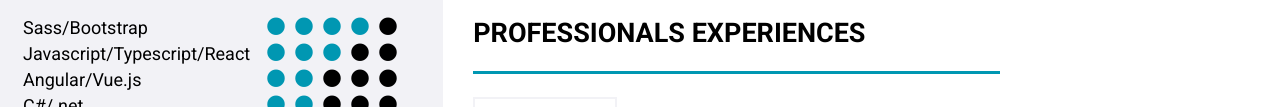
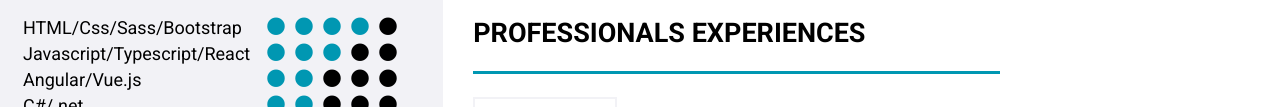
Before and after one commit to Yradouani/english_cv, a website: page index.html in a window 1280 px wide. Shown: the part 323-430 px from the top of the page. Drawn offline with Linux system fonts and the light colour scheme; a web font is replaced by a local one.

Commit message:
change title

```diff
--- a/index.html
+++ b/index.html
@@ -73,7 +73,7 @@
         <div class="languages-container">
             <h3>LANGUAGES & FRAMEWORK</h3>
             <div class="css">
-                <span>Sass/Bootstrap</span>
+                <span>HTML/Css/Sass/Bootstrap</span>
                 <div class="dot-container">
                     <span class="dot-1"><i class="fas fa-circle"></i></span>
                     <span class="dot-2"><i class="fas fa-circle"></i></span>
```
